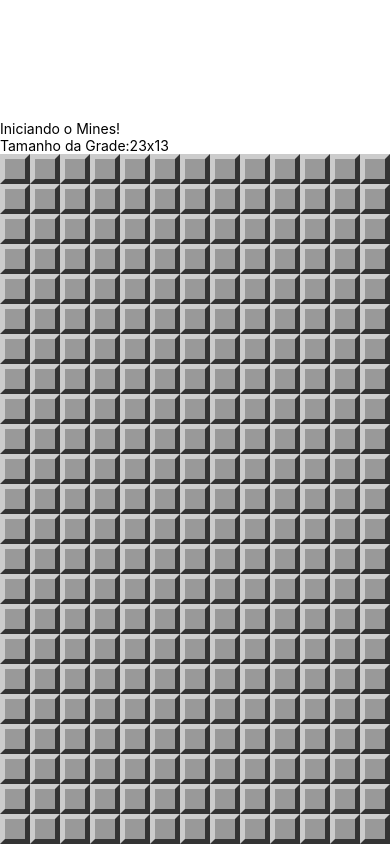
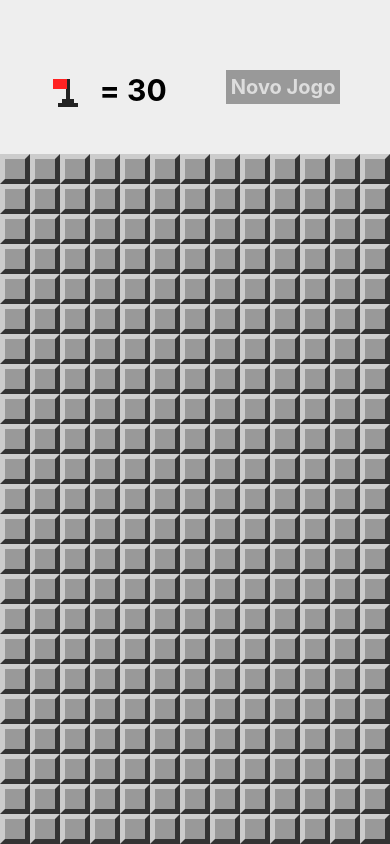
Before and after one commit to Guilherme-Castello-Clear/mines-react-native, a React Native app: screen / in a window 390 px wide. Built offline with nearby package versions, Linux system fonts and the light colour scheme.

Commit message:
Feat: Select difficult added + project complete

```diff
--- a/App.js
+++ b/App.js
@@ -1,18 +1,11 @@
 import React, {Component} from 'react';
 import {StyleSheet, Text, View, Alert} from 'react-native';
-
-import {
-  Colors,
-  DebugInstructions,
-  Header,
-  LearnMoreLinks,
-  ReloadInstructions,
-} from 'react-native/Libraries/NewAppScreen';
 
 import params from './src/params';
 import Field from './src/components/Field';
 import Flag from './src/components/Flag';
 import MineField from './src/components/MineField';
+import LevelSelection from './src/components/LevelSelection';
 import {
   createMinedBoard,
   cloneBoard,
@@ -21,7 +14,9 @@
   wonGame,
   showMines,
   invertFlag,
+  flagsUsed,
 } from './src/functions';
+import Header from './src/components/Header';
 
 export default class App extends Component {
   constructor(props) {
@@ -42,6 +37,7 @@
       board: createMinedBoard(rows, cols, this.minesAmount()),
       won: false,
       lost: false,
+      showLevelSelection: false,
     };
   };
 
@@ -75,14 +71,24 @@
     this.setState({board, won});
   };
 
+  onLevelSelected = level => {
+    params.difficultLevel = level;
+    this.setState(this.createState());
+  };
+
   render() {
     return (
       <View style={styles.container}>
-        <Text style={styles.welcome}>Iniciando o Mines!</Text>
-        <Text style={styles.instructions}>
-          Tamanho da Grade:
-          {params.getRowsAmount()}x{params.getColumnsAmount()}
-        </Text>
+        <LevelSelection
+          isVisible={this.state.showLevelSelection}
+          onLevelSelected={this.onLevelSelected}
+          onCancel={() => this.setState({showLevelSelection: false})}
+        />
+        <Header
+          flagsLeft={this.minesAmount() - flagsUsed(this.state.board)}
+          onNewGame={() => this.setState(this.createState())}
+          onFlagPress={() => this.setState({ showLevelSelection: true })}
+        />
         <View style={styles.board}>
           <MineField
             board={this.state.board}
--- /dev/null
+++ b/src/components/Header.js
@@ -0,0 +1,54 @@
+import React from 'react';
+import {View, StyleSheet, Text, TouchableOpacity} from 'react-native';
+
+import Flag from './Flag';
+
+export default props => {
+  return (
+    <View style={styles.container}>
+      <View style={styles.flagContainer}>
+        <TouchableOpacity onPress={props.onFlagPress} style={styles.flagButton}>
+          <Flag bigger />
+        </TouchableOpacity>
+        <Text style={styles.flagsLeft}>= {props.flagsLeft}</Text>
+      </View>
+      <TouchableOpacity style={styles.button} onPress={props.onNewGame}>
+        <Text style={styles.buttonLabel}>Novo Jogo</Text>
+      </TouchableOpacity>
+    </View>
+  );
+};
+
+const styles = StyleSheet.create({
+  container: {
+    flex: 1,
+    flexDirection: 'row',
+    backgroundColor: '#EEE',
+    alignItems: 'center',
+    justifyContent: 'space-around',
+    paddingTop: 20,
+    paddingHorizontal: 20,
+  },
+  flagContainer: {
+    flexDirection: 'row',
+  },
+  flagButton: {
+    marginTop: 10,
+    minWidth: 30,
+  },
+  flagsLeft: {
+    fontSize: 30,
+    fontWeight: 'bold',
+    paddingTop: 5,
+    marginLeft: 20,
+  },
+  button: {
+    backgroundColor: '#999',
+    padding: 5,
+  },
+  buttonLabel: {
+    fontSize: 20,
+    color: '#DDD',
+    fontWeight: 'bold',
+  },
+});
--- /dev/null
+++ b/src/components/LevelSelection.js
@@ -0,0 +1,71 @@
+import React from 'react';
+import {View, StyleSheet, Text, TouchableOpacity, Modal} from 'react-native';
+
+export default props => {
+  return (
+    <Modal
+      onRequestClose={props.onCancel}
+      visible={props.isVisible}
+      animationType="slide"
+      transparent={true}
+    >
+      <View style={styles.frame}>
+        <View style={styles.container}>
+          <Text style={styles.title}>Selecione o Nível</Text>
+          <TouchableOpacity
+            style={[styles.button, styles.bgEasy]}
+            onPress={() => props.onLevelSelected(0.1)}>
+            <Text style={styles.buttonLabel}>Fácil</Text>
+          </TouchableOpacity>
+          <TouchableOpacity
+            style={[styles.button, styles.bgNormal]}
+            onPress={() => props.onLevelSelected(0.2)}>
+            <Text style={styles.buttonLabel}>Intermediário</Text>
+          </TouchableOpacity>
+          <TouchableOpacity
+            style={[styles.button, styles.bgHard]}
+            onPress={() => props.onLevelSelected(0.3)}>
+            <Text style={styles.buttonLabel}>Difícil</Text>
+          </TouchableOpacity>
+        </View>
+      </View>
+    </Modal>
+  );
+};
+
+const styles = StyleSheet.create({
+  frame: {
+    flex: 1,
+    alignItems: 'center',
+    justifyContent: 'center',
+    backgroundColor: 'rgba(0,0,0,0.6)',
+  },
+  container: {
+    backgroundColor: '#EEE',
+    alignItems: 'center',
+    justifyContent: 'center',
+    padding: 15,
+  },
+  title: {
+    fontSize: 30,
+    fontWeight: 'bold',
+  },
+  button: {
+    marginTop: 10,
+    padding: 5,
+  },
+  buttonLabel: {
+    fontSize: 20,
+    color: '#EEE',
+    fontWeight: 'bold',
+  },
+  bgEasy: {
+    backgroundColor: '#49b65d',
+  },
+  bgNormal: {
+    backgroundColor: '#2765F7',
+  },
+  bgHard: {
+    backgroundColor: '#F26337',
+  },
+});
--- a/src/functions.js
+++ b/src/functions.js
@@ -86,17 +86,22 @@
 };
 
 const invertFlag = (board, row, column) => {
-  const field = board[row][column]
-  field.flagged = !field.flagged
-}
+  const field = board[row][column];
+  field.flagged = !field.flagged;
+};
 
+const flagsUsed = board => fields(board).filter(field => field.flagged).length;
 
 const fields = board => [].concat(...board);
+
 const hadExplosion = board =>
   fields(board).filter(field => field.exploded).length > 0;
+
 const pendding = field =>
   (field.mined && !field.flagged) || (!field.mined && !field.opened);
+
 const wonGame = board => fields(board).filter(pendding).length === 0;
+
 const showMines = board =>
   fields(board)
     .filter(field => field.mined)
@@ -109,5 +114,6 @@
   hadExplosion,
   wonGame,
   showMines,
-  invertFlag
+  invertFlag,
+  flagsUsed
 };
```
